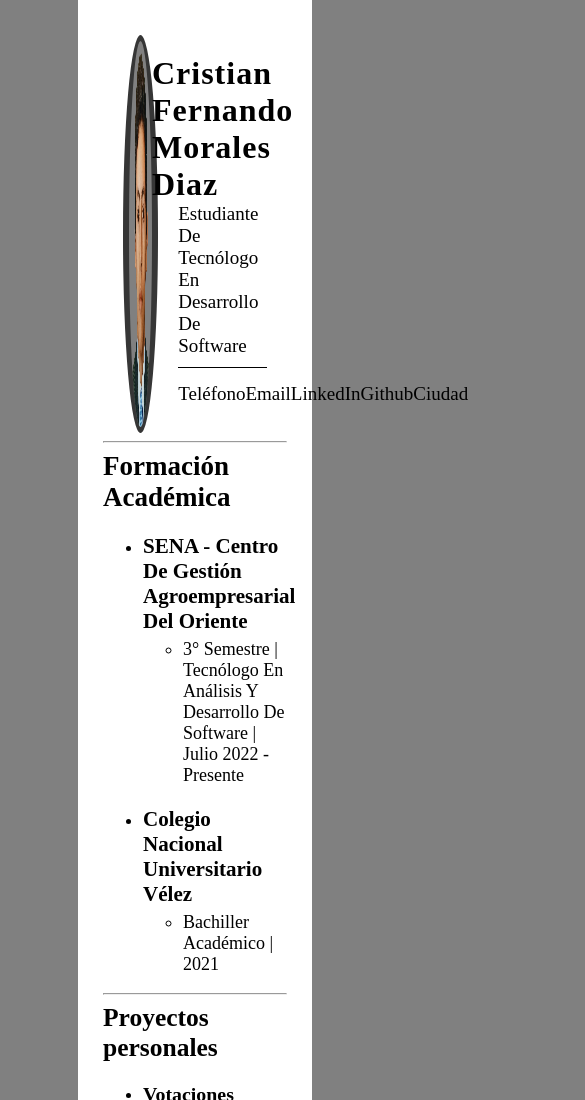
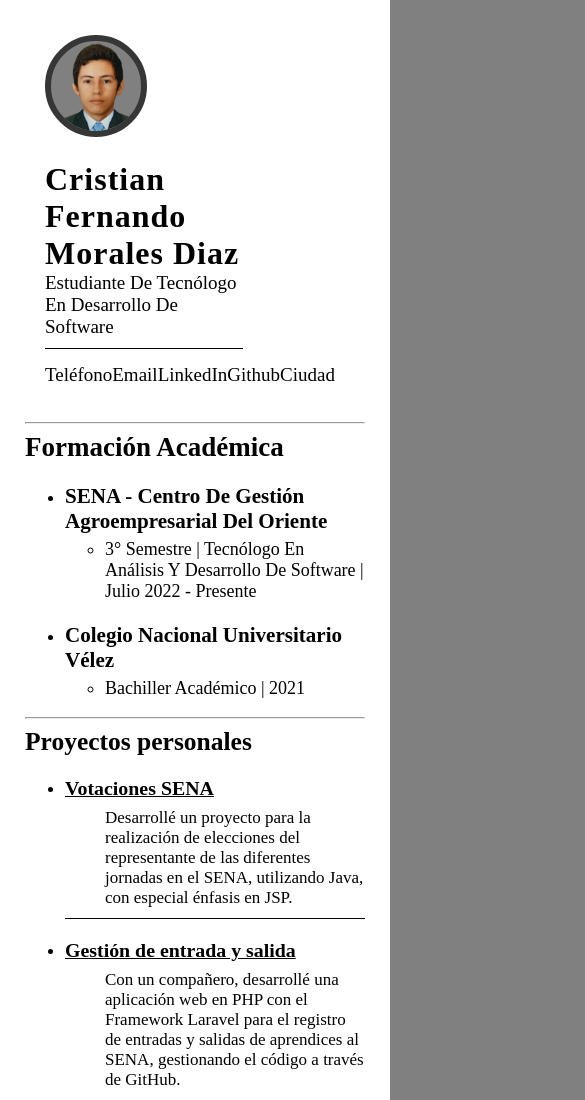
Before and after one commit to Cristian-F-M/CV, a plain HTML site: page index.html in a window 390 px wide. Shown: the top 1100 px of the page, 585 px wide, since content can reach past the window. Drawn offline with nearby package versions, Linux system fonts and the light colour scheme.

Commit message:
Responsive

```diff
--- a/scss/app.scss
+++ b/scss/app.scss
@@ -30,10 +30,11 @@ body {
             img {
                 aspect-ratio: 4/4;
                 width: 100%;
-                height: 100%;
                 border-radius: 50%;
                 border: 6px solid rgb(54, 54, 54);
                 background-color: gray;
+                max-width: 100%;
+                height: auto;
             }
         }
 
@@ -251,11 +252,11 @@ body {
                         top: 30px;
                         // display: flex;
                         // flex-direction: row;
-                        transition: opacity .3s, visibility .3s;
+                        transition: opacity 0.3s, visibility 0.3s;
                         box-shadow: 0 0 0 0 black;
                         z-index: 200;
 
-                        img{
+                        img {
                             // width: 200px;
                             // height: 100px;
                             border-radius: 10px;
@@ -267,3 +268,13 @@ body {
         }
     }
 }
+
+@media only screen and (max-width: 600px) {
+    .contenedor_CV {
+        width: 100%;
+    }
+    .contenedor_CV .informacion_personal {
+        flex-direction: column;
+    }
+    /* Añade más estilos según sea necesario */
+}
```
Also changed, not shown: views/index.html (added, +11 -0 lines), app.css, public/css/app.css (added), public/images/logo.png (added), public/js/app.js (added), 1 other file.
